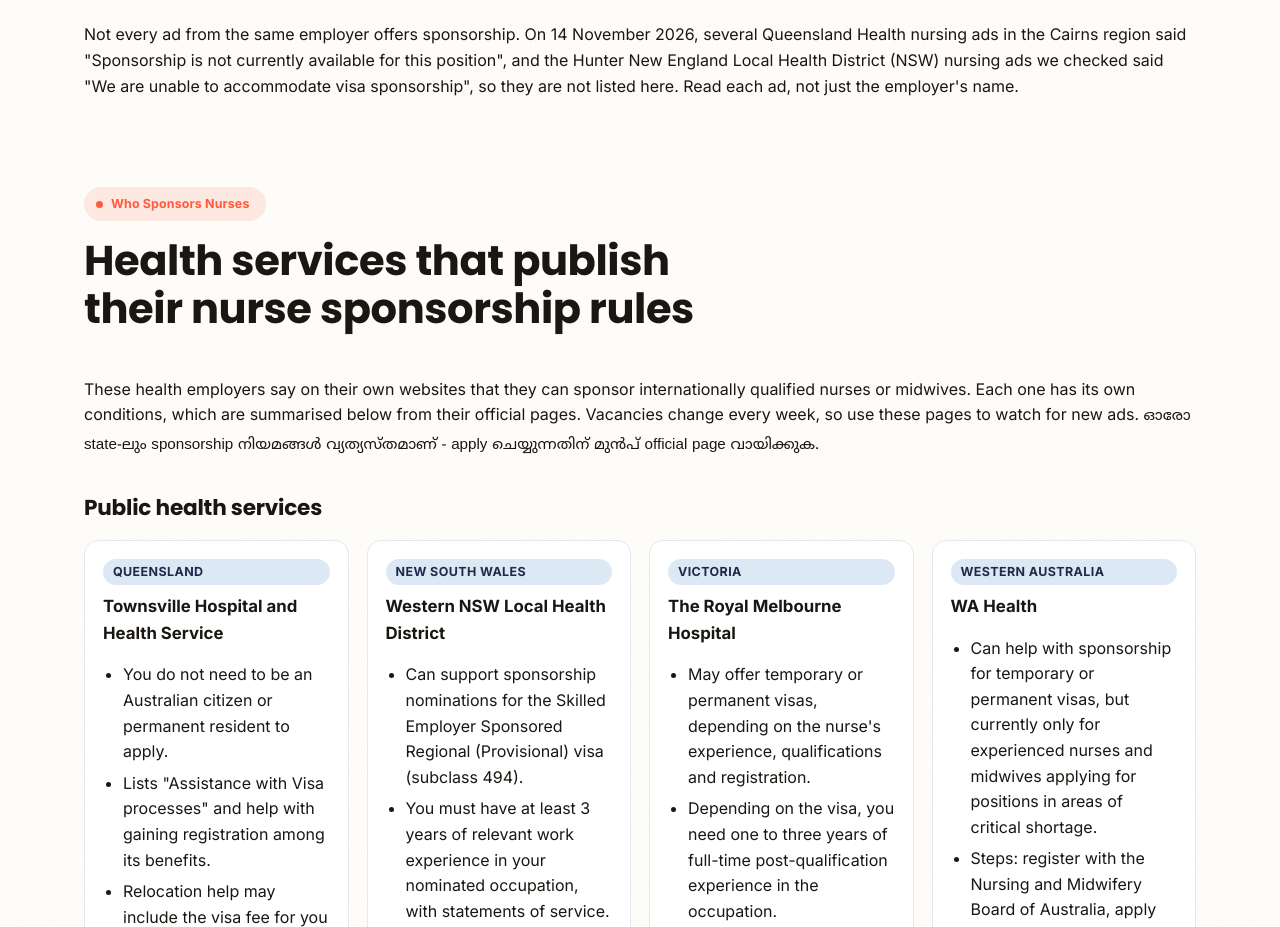
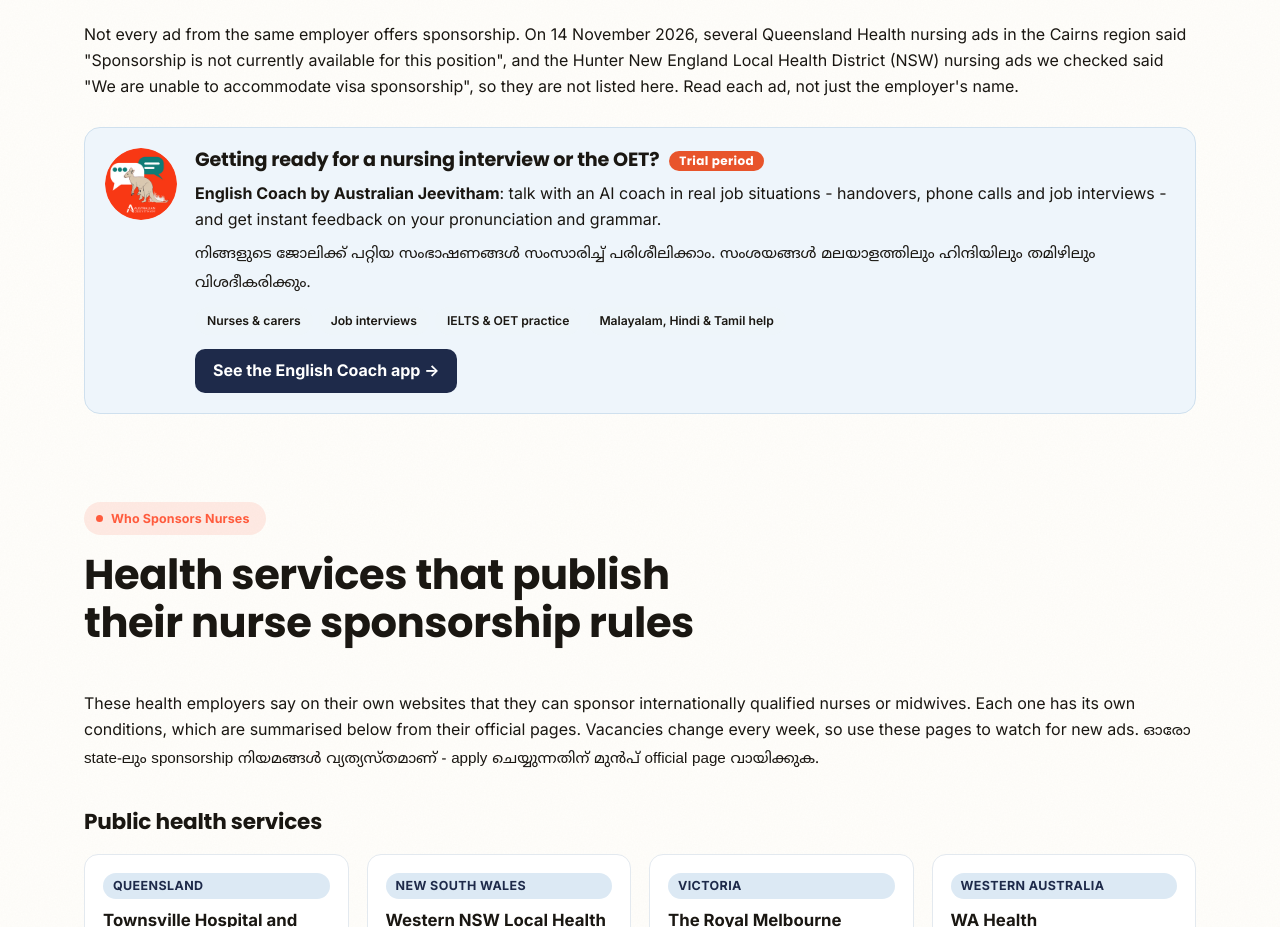
Before and after one commit to mathewvad/australian-jeevitham, a plain HTML site: page nursing-jobs-australia-visa-sponsorship.html in a window 1280 px wide. Shown: the part 3280-4207 px from the top of the page. Drawn offline with nearby package versions, Linux system fonts and the light colour scheme.

Commit message:
Add files via upload

```diff
--- a/nursing-jobs-australia-visa-sponsorship.html
+++ b/nursing-jobs-australia-visa-sponsorship.html
@@ -98,6 +98,15 @@
     .emp-card ul { margin: 8px 0 12px; padding-left: 20px; list-style: disc; }
     .emp-card li { margin-bottom: 6px; }
     .emp-card a.emp-link { display: inline-flex; align-items: center; min-height: 44px; font-weight: 700; }
+    .ec-promo { margin-top: 28px; display: flex; gap: 18px; align-items: flex-start; background: #EEF5FB; border: 1.5px solid #CFE0EE; border-radius: 16px; padding: 20px; }
+    .ec-promo-icon { flex: 0 0 72px; width: 72px; height: 72px; border-radius: 50%; }
+    .ec-promo-text { flex: 1 1 auto; min-width: 0; }
+    .ec-promo h3 { margin: 0 0 8px; font-size: 1.2rem; line-height: 1.3; }
+    .ec-promo p { margin: 0 0 8px; }
+    .ec-promo .badge-list { margin: 10px 0 14px; }
+    .ec-promo-pill { display: inline-block; vertical-align: middle; margin-left: 6px; padding: 2px 10px; border-radius: 999px; background: #E8542B; color: #fff; font-size: .75rem; font-weight: 700; letter-spacing: .4px; }
+    .ec-promo-link { display: inline-flex; align-items: center; min-height: 44px; padding: 0 18px; border-radius: 10px; background: #1E2A4A; color: #fff; font-weight: 700; text-decoration: none; }
+    @media (max-width: 520px) { .ec-promo { flex-direction: column; } .ec-promo-icon { width: 60px; height: 60px; flex-basis: 60px; } }
     .step-list { padding-left: 22px; }
     .step-list li { margin-bottom: 10px; }
   </style>
@@ -530,6 +539,19 @@
     <p style="margin-top:24px;">
       Not every ad from the same employer offers sponsorship. On 14 November 2026, several Queensland Health nursing ads in the Cairns region said "Sponsorship is not currently available for this position", and the Hunter New England Local Health District (NSW) nursing ads we checked said "We are unable to accommodate visa sponsorship", so they are not listed here. Read each ad, not just the employer's name.
     </p>
+
+    <div class="ec-promo">
+      <img class="ec-promo-icon" src="english-coach/icons/icon-192.png" alt="English Coach app icon" width="72" height="72" loading="lazy" decoding="async">
+      <div class="ec-promo-text">
+        <h3>Getting ready for a nursing interview or the OET? <span class="ec-promo-pill">Trial period</span></h3>
+        <p><strong>English Coach by Australian Jeevitham</strong>: talk with an AI coach in real job situations - handovers, phone calls and job interviews - and get instant feedback on your pronunciation and grammar.</p>
+        <p><span class="mal" lang="ml">നിങ്ങളുടെ ജോലിക്ക് പറ്റിയ സംഭാഷണങ്ങൾ സംസാരിച്ച് പരിശീലിക്കാം. സംശയങ്ങൾ മലയാളത്തിലും ഹിന്ദിയിലും തമിഴിലും വിശദീകരിക്കും.</span></p>
+        <ul class="badge-list" aria-label="App features">
+          <li>Nurses &amp; carers</li><li>Job interviews</li><li>IELTS &amp; OET practice</li><li>Malayalam, Hindi &amp; Tamil help</li>
+        </ul>
+        <a class="ec-promo-link" href="lingo/english-coach.html">See the English Coach app →</a>
+      </div>
+    </div>
   </div>
 </section>
 
```
